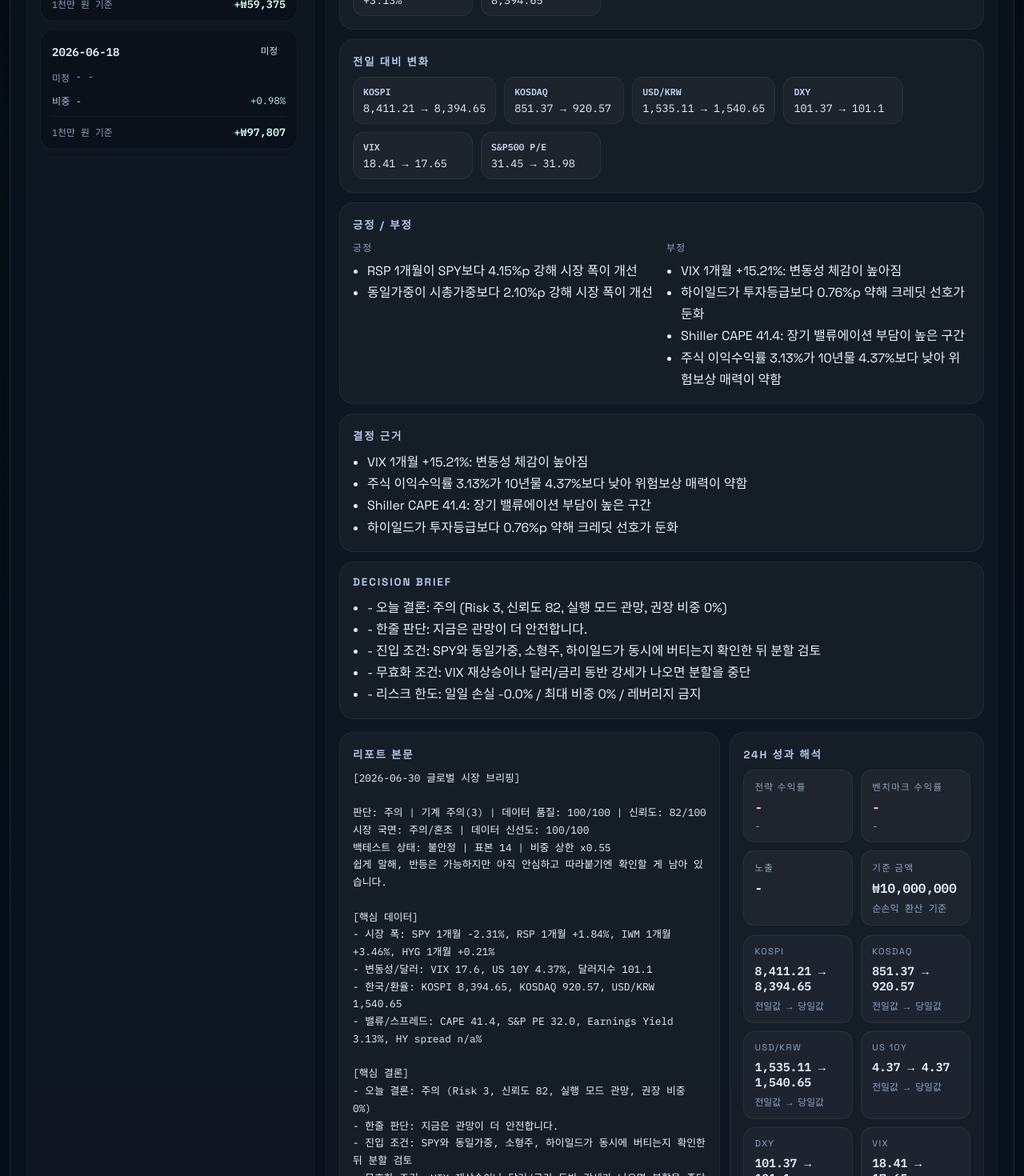
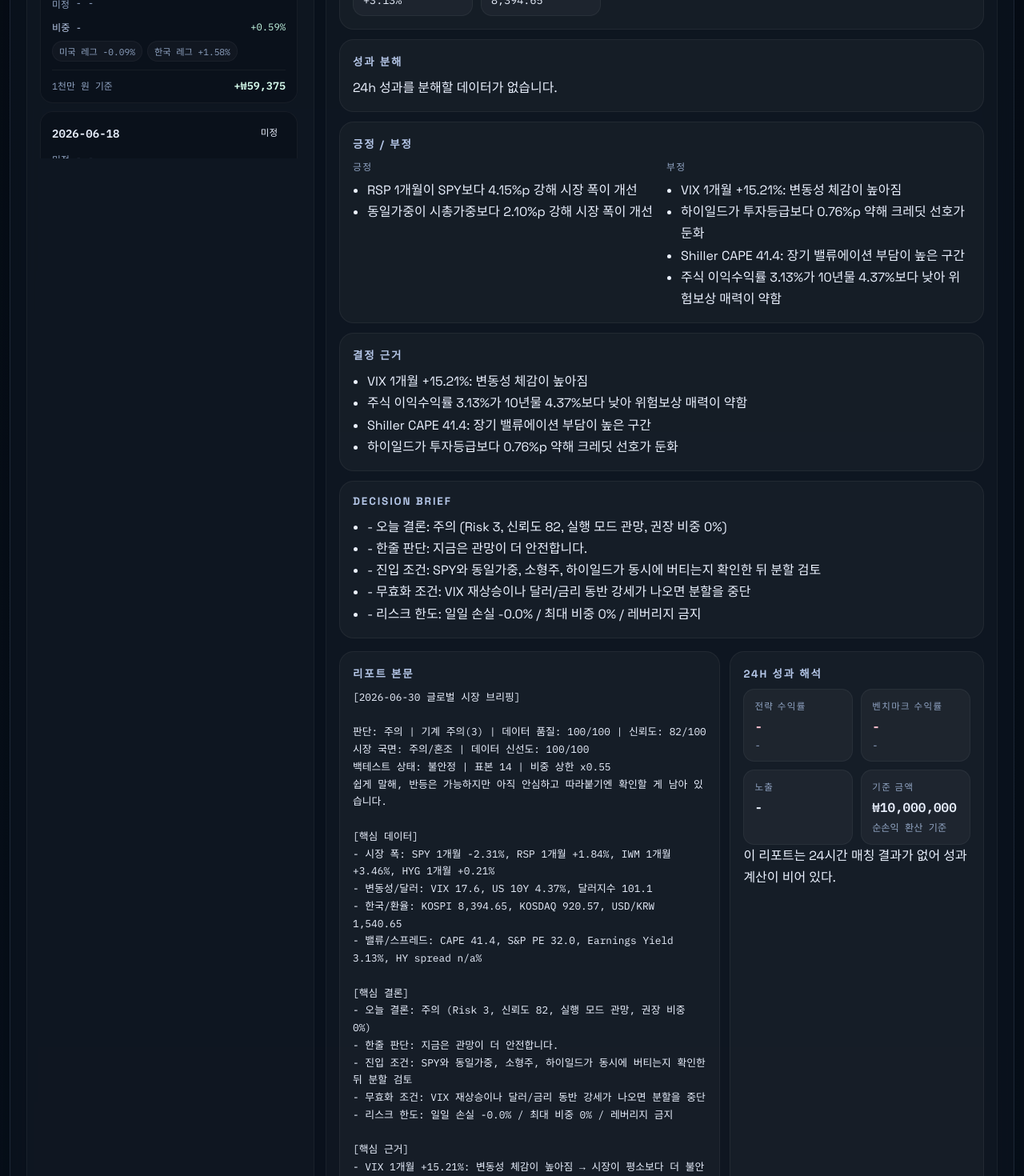
Before and after one commit to tioon/market-monitor-dashboard, a React (Vite) app: page / in a window 1280 px wide. Shown: the part 2580-4050 px from the top of the page at 80% size. Built offline with nearby package versions, Linux system fonts and the light colour scheme.

Commit message:
Show performance decomposition details

```diff
--- a/src/App.jsx
+++ b/src/App.jsx
@@ -187,11 +187,6 @@ const PROJECT_CORE_LABELS = {
   },
 };
 
-const PROJECT_CHANGE_KEYS = {
-  'market-agent': ['kospi', 'kosdaq', 'usdkrw', 'us10y', 'dxy', 'vix', 'sp500_pe', 'shiller_pe'],
-  'crypto-agent': ['btc_price', 'eth_price', 'btc_dom', 'eth_dom', 'fng_value', 'funding_btc', 'funding_eth'],
-};
-
 function projectCoreKeys(projectId) {
   return PROJECT_CORE_PRIORITIES[projectId] || [];
 }
@@ -220,20 +215,54 @@ function buildCoreChangeRows(projectId, currentCoreData, previousCoreData) {
     .slice(0, 6);
 }
 
-function buildPerformanceTraceRows(projectId, currentCoreData, previousCoreData) {
-  return (PROJECT_CHANGE_KEYS[projectId] || [])
-    .map((item) => {
-      const current = currentCoreData?.[item];
-      const previous = previousCoreData?.[item];
-      if (isEmptyValue(current) || isEmptyValue(previous)) return null;
-      return {
-        key: item,
-        label: projectCoreLabel(projectId, item),
-        previousText: formatCoreValue(item, previous),
-        currentText: formatCoreValue(item, current),
-      };
-    })
-    .filter(Boolean);
+function buildPerformanceBreakdownRows(projectId, performance, capital) {
+  if (!performance) return [];
+
+  const assetRows = projectId === 'market-agent'
+    ? [
+        { key: 'spy_return_pct', label: '미국 레그', value: performance.spy_return_pct, amount: pnlFromReturnPct(performance.spy_return_pct, capital) },
+        { key: 'kospi_return_pct', label: '한국 레그', value: performance.kospi_return_pct, amount: pnlFromReturnPct(performance.kospi_return_pct, capital) },
+      ]
+    : [
+        { key: 'btc_return_pct', label: 'BTC 레그', value: performance.btc_return_pct, amount: pnlFromReturnPct(performance.btc_return_pct, capital) },
+        { key: 'eth_return_pct', label: 'ETH 레그', value: performance.eth_return_pct, amount: pnlFromReturnPct(performance.eth_return_pct, capital) },
+      ];
+
+  const benchmarkAmount = pnlFromReturnPct(performance.benchmark_return_pct, capital);
+  const exposureAmount = pnlFromReturnPct(performance.benchmark_return_pct * toNumber(performance.exposure, 0), capital);
+  const tradeCostAmount = pnlFromReturnPct(-toNumber(performance.trade_cost_pct, 0), capital);
+
+  return [
+    ...assetRows.filter((row) => row.value !== null && row.value !== undefined),
+    {
+      key: 'benchmark_return_pct',
+      label: '바스켓 평균',
+      value: performance.benchmark_return_pct,
+      amount: benchmarkAmount,
+      caption: performance.benchmark_weights?.method || '가중 평균',
+    },
+    {
+      key: 'exposure',
+      label: '노출 반영',
+      value: performance.benchmark_return_pct * toNumber(performance.exposure, 0),
+      amount: exposureAmount,
+      caption: `${Math.round(toNumber(performance.exposure, 0) * 100)}% 적용`,
+    },
+    {
+      key: 'trade_cost_pct',
+      label: '거래비용',
+      value: -toNumber(performance.trade_cost_pct, 0),
+      amount: tradeCostAmount,
+      caption: `턴오버 ${pct(performance.turnover_pct * 100, 0)}`,
+    },
+    {
+      key: 'strategy_return_pct',
+      label: '전략 최종',
+      value: performance.strategy_return_pct,
+      amount: pnlFromReturnPct(performance.strategy_return_pct, capital),
+      caption: '최종 순손익',
+    },
+  ];
 }
 
 function reportRows(project) {
@@ -428,21 +457,10 @@ function ReportExplorer({ marketProject, cryptoProject }) {
 
   const selectedIndex = ledgerRows.findIndex((row) => row.day === selectedDay);
   const selectedRow = selectedIndex >= 0 ? ledgerRows[selectedIndex] : ledgerRows.at(-1) || null;
-  const selectedLedgerIndex = selectedIndex >= 0 ? selectedIndex : ledgerRows.length - 1;
-  const previousRow = selectedLedgerIndex > 0 ? ledgerRows[selectedLedgerIndex - 1] : null;
   const projectPerf = performanceSummary(activeProject) || {};
   const metrics = reportKeyMetrics(activeProject);
   const coreData = summarizeCoreData(selectedRow?.decision?.core_data || {}, activeProject.projectId);
-  const coreChangeRows = buildCoreChangeRows(
-    activeProject.projectId,
-    selectedRow?.decision?.core_data || {},
-    previousRow?.decision?.core_data || {}
-  );
-  const performanceTraceRows = buildPerformanceTraceRows(
-    activeProject.projectId,
-    selectedRow?.decision?.core_data || {},
-    previousRow?.decision?.core_data || {}
-  );
+  const performanceBreakdownRows = buildPerformanceBreakdownRows(activeProject.projectId, selectedRow?.performance || null, analysisCapital);
   const reportText = selectedRow?.report?.report_text || '리포트 본문이 없습니다.';
   const brief = selectedRow?.decision?.decision_brief || [];
   const evidence = selectedRow?.decision?.core_evidence || [];
@@ -498,15 +516,10 @@ function ReportExplorer({ marketProject, cryptoProject }) {
             <small>{ledgerRows.length}개 저장됨</small>
           </div>
           <div className="report-list-scroll">
-            {ledgerRows.map((row, rowIndex) => {
+            {ledgerRows.map((row) => {
               const active = row.day === selectedDay;
               const perfTone = row.performance ? (row.performance.strategy_return_pct >= 0 ? 'up' : 'down') : '';
-              const previousLedgerRow = rowIndex > 0 ? ledgerRows[rowIndex - 1] : null;
-              const changeRows = buildPerformanceTraceRows(
-                activeProject.projectId,
-                row.decision?.core_data || {},
-                previousLedgerRow?.decision?.core_data || {}
-              );
+              const breakdownRows = buildPerformanceBreakdownRows(activeProject.projectId, row.performance, analysisCapital);
               return (
                 <button
                   key={`${row.day}-${row.index}`}
@@ -529,10 +542,10 @@ function ReportExplorer({ marketProject, cryptoProject }) {
                       {row.performance ? `${row.performance.strategy_return_pct >= 0 ? '+' : ''}${row.performance.strategy_return_pct.toFixed(2)}%` : '24h 없음'}
                     </span>
                   </div>
-                  {changeRows.length ? (
+                  {breakdownRows.length ? (
                     <div className="report-item-change">
-                      {changeRows.slice(0, 2).map((item) => (
-                        <span key={item.key}>{item.label} {item.previousText} → {item.currentText}</span>
+                      {breakdownRows.slice(0, 2).map((item) => (
+                        <span key={item.key}>{item.label} {pct(item.value, 2)}</span>
                       ))}
                     </div>
                   ) : null}
@@ -603,18 +616,19 @@ function ReportExplorer({ marketProject, cryptoProject }) {
                 </div>
 
                 <div className="analysis-block">
-                  <h5>전일 대비 변화</h5>
-                  {coreChangeRows.length ? (
-                    <div className="chip-grid">
-                      {coreChangeRows.map((item) => (
-                        <span key={item.key} className="analysis-chip">
-                          <strong>{item.label}</strong>
-                          <small>{item.previousText} → {item.currentText}</small>
-                        </span>
+                  <h5>성과 분해</h5>
+                  {performanceBreakdownRows.length ? (
+                    <div className="report-change-grid">
+                      {performanceBreakdownRows.map((item) => (
+                        <div key={item.key} className="report-change-card">
+                          <span>{item.label}</span>
+                          <strong>{pct(item.value, 2)} · {formatNetPnl(item.amount).amount}</strong>
+                          <small>{item.caption}</small>
+                        </div>
                       ))}
                     </div>
                   ) : (
-                    <p className="note">이전 리포트와 비교할 변화 데이터가 없습니다.</p>
+                    <p className="note">24h 성과를 분해할 데이터가 없습니다.</p>
                   )}
                 </div>
 
@@ -679,20 +693,20 @@ function ReportExplorer({ marketProject, cryptoProject }) {
                       <small>순손익 환산 기준</small>
                     </div>
                   </div>
-                  {performanceTraceRows.length ? (
+                  {performanceBreakdownRows.length ? (
                     <div className="report-change-grid">
-                      {performanceTraceRows.map((item) => (
+                      {performanceBreakdownRows.slice(0, 4).map((item) => (
                         <div key={item.key} className="report-change-card">
                           <span>{item.label}</span>
-                          <strong>{item.previousText} → {item.currentText}</strong>
-                          <small>전일값 → 당일값</small>
+                          <strong>{pct(item.value, 2)} · {formatNetPnl(item.amount).amount}</strong>
+                          <small>{item.caption}</small>
                         </div>
                       ))}
                     </div>
                   ) : null}
                   <p className="note">
                     {perf
-                      ? `실제 지표값의 전일 대비 변화를 보여준다. ${cleanText(perf.asset_name, '대상 자산')} / ${cleanText(perf.regime, 'regime 없음')}`
+                      ? `${cleanText(perf.asset_name, '대상 자산')}의 24h 레그 수익률, 노출, 거래비용을 합쳐 최종 성과를 만든다. ${cleanText(perf.regime, 'regime 없음')}`
                       : '이 리포트는 24시간 매칭 결과가 없어 성과 계산이 비어 있다.'}
                   </p>
                   {perf ? (
@@ -702,6 +716,17 @@ function ReportExplorer({ marketProject, cryptoProject }) {
                       <li>기준 자산: {cleanText(perf.asset_name)}</li>
                       <li>1천만 원 기준 순손익: {reportPnl?.amount || '-'}</li>
                       <li>항상투자: {pct(perf.always_invest_return_pct, 2)} · 현금대비: {pct(perf.always_cash_return_pct, 2)}</li>
+                      {activeProject.projectId === 'market-agent' ? (
+                        <>
+                          <li>미국 레그: {pct(perf.spy_return_pct, 2)} · {formatNetPnl(pnlFromReturnPct(perf.spy_return_pct, analysisCapital)).amount}</li>
+                          <li>한국 레그: {pct(perf.kospi_return_pct, 2)} · {formatNetPnl(pnlFromReturnPct(perf.kospi_return_pct, analysisCapital)).amount}</li>
+                        </>
+                      ) : (
+                        <>
+                          <li>BTC 레그: {pct(perf.btc_return_pct, 2)} · {formatNetPnl(pnlFromReturnPct(perf.btc_return_pct, analysisCapital)).amount}</li>
+                          <li>ETH 레그: {pct(perf.eth_return_pct, 2)} · {formatNetPnl(pnlFromReturnPct(perf.eth_return_pct, analysisCapital)).amount}</li>
+                        </>
+                      )}
                     </ul>
                   ) : null}
                 </div>
```
Also changed, not shown: 3 other files (tests, documents, lock files or other folders).
